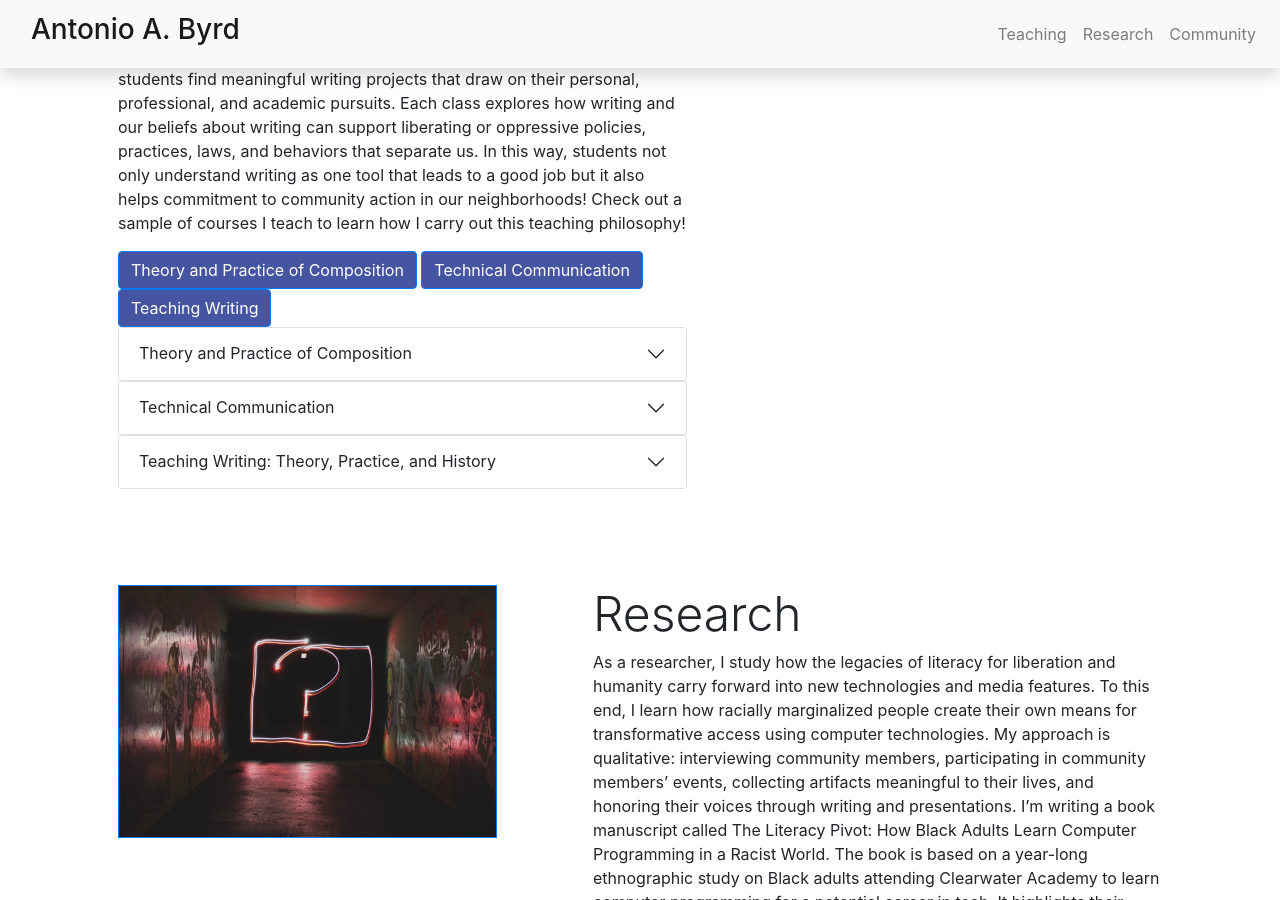
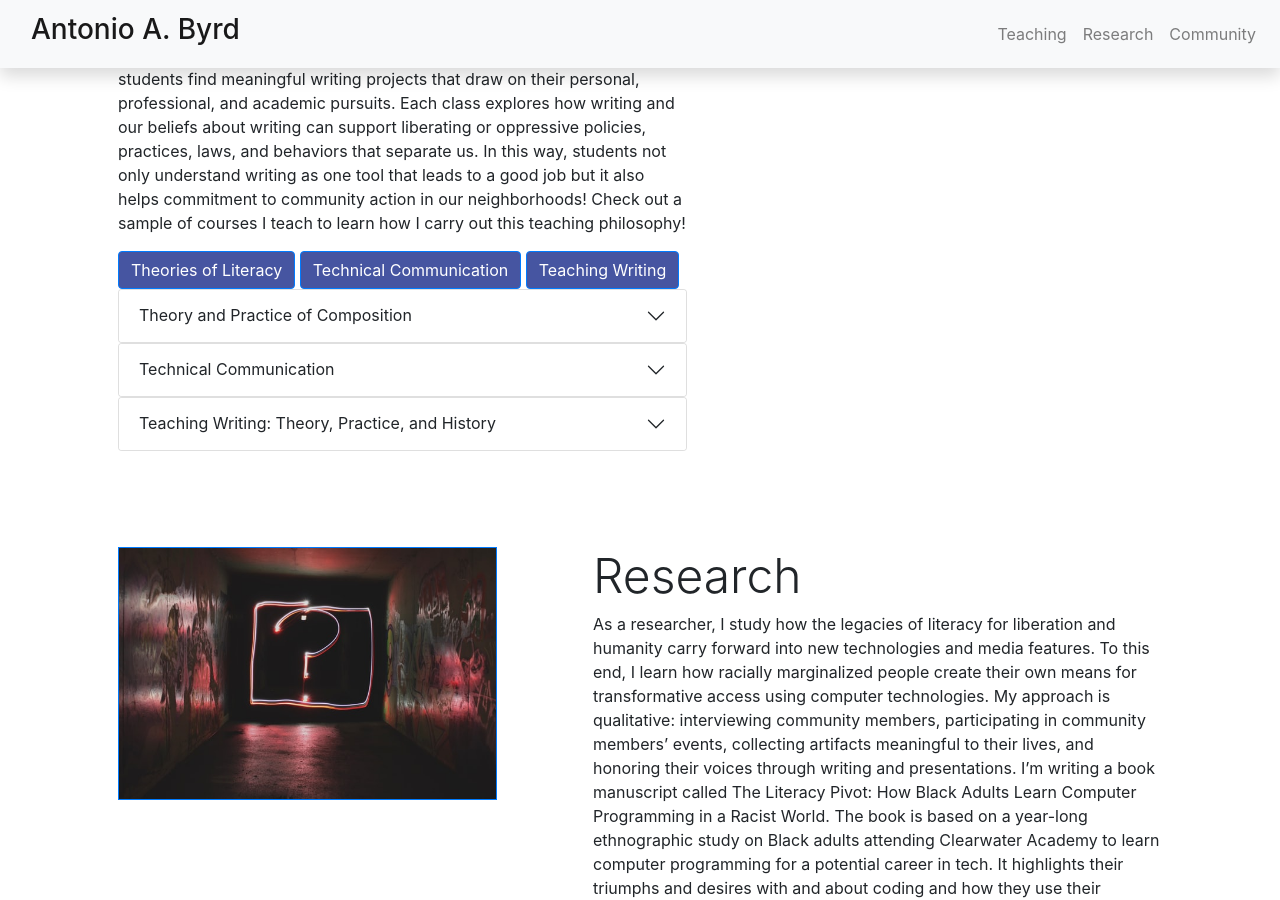
Before and after one commit to abyrd15/abyrd15.github.io, a Jekyll site: the page built from index.markdown, in a window 1280 px wide and 900 px high, scrolled down 2036 px. Built offline with Jekyll 4.4.1, drawn with Linux system fonts in a browser that asks for light colours; nearby versions of some CDN libraries.

Commit message:
changed title of course

```diff
--- a/_includes/home/section_teaching.html
+++ b/_includes/home/section_teaching.html
@@ -6,7 +6,7 @@
                     <h1 class="display-5 py-5">Teaching</h1>
                     <p>I teach undergraduate and graduate courses in Black/African American literacy, professional and technical communication, multimodal composition, and digital rhetoric. My approach to teaching can be summed up in one sentence I often tell students in my syllabi: This class isn’t a bootcamp; it’s a playground. So I give students a variety of current theories in composition and rhetoric and issues and controversies in writing of all kinds. Students use assignments to explore, find solutions, and pose serious questions about what writing does for us. I make classes open so students find meaningful writing projects that draw on their personal, professional, and academic pursuits. Each class explores how writing and our beliefs about writing can support liberating or oppressive policies, practices, laws, and behaviors that separate us. In this way, students not only understand writing as one tool that leads to a good job but it also helps commitment to community action in our neighborhoods! Check out a sample of courses I teach to learn how I carry out this teaching philosophy!</p>
 
-                    <button type="button" class="btn btn-primary" data-bs-toggle="modal" data-bs-target="#exampleModal"> Theory and Practice of Composition</button>
+                    <button type="button" class="btn btn-primary" data-bs-toggle="modal" data-bs-target="#exampleModal"> Theories of Literacy</button>
                     <button type="button" class="btn btn-primary" data-bs-toggle="modal" data-bs-target="#exampleModal"> Technical Communication</button>
                     <button type="button" class="btn btn-primary" data-bs-toggle="modal" data-bs-target="#exampleModal"> Teaching Writing</button>
 
```
